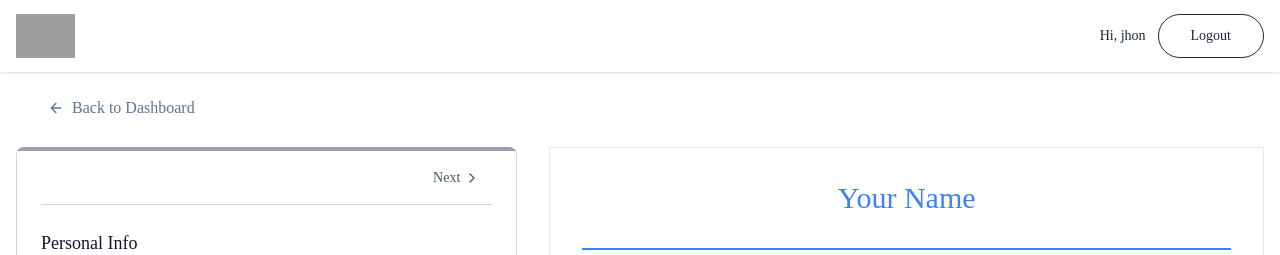
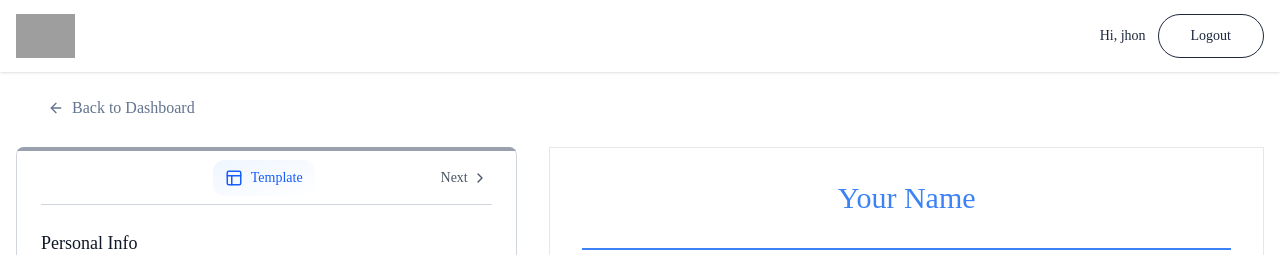
Before and after one commit to MithranMurugavel/Resume-Builder, a React (Vite) app in the folder frontend/: page /app/builder/1 in a window 1280 px wide. Shown: the top 255 px of the page. Built offline with nearby package versions, Linux system fonts and the light colour scheme; grey boxes are pictures that could not be loaded; a web font is replaced by a local one.

Commit message:
feat(builderspage):added options for customizing the resume template

```diff
--- /dev/null
+++ b/frontend/src/component/TemplateSelector.jsx
@@ -0,0 +1,71 @@
+import { Check, Layout } from 'lucide-react';
+import React, { useState } from 'react'
+
+const TemplateSelector = ({ selectedtemplates, onChange }) => {
+
+    const [isOpen, setIsOpen] = useState(false);
+
+    const templates = [
+        {
+            id: "classic",
+            name: "Classic",
+            preview: "Display your info in simple styled way and clear sections"
+        },
+        {
+            id: "minimal-image",
+            name: "Minimal Image",
+            preview: "Minimal design wiht neat clean structure and typography"
+        },
+        {
+            id: "minimal",
+            name: "Minimal",
+            preview: "Ultra-clean design that puts your content in front and center"
+        },
+        {
+            id: "modern",
+            name: "Modern",
+            preview: "Modernized structure for your resume with high profiled typography"
+        }
+    ]
+    return (
+        <div className="relative">
+            <button className="flex items-center z-50 gap-2 text-sm text-blue-600 bg-gradient-to-br from-blue-50 hover:to-blue-100 ring-blue-300 hover:ring transition-all px-3 py-2 rounded-xl " onClick={() => setIsOpen(prev => !prev)}>
+                <Layout size={18} /><span className='max-sm:hidden'>Template</span>
+            </button>
+            {
+                isOpen && (
+
+                    <>
+                        <div className="fixed inset-0 z-40" onClick={() => setIsOpen(false)}></div>
+
+                            <div className="absolute top-full left-1/2 -translate-x-1/2 w-72 p-3 mt-2 space-y-3 z-50 bg-white rounded-md border border-gray-300 shadow-lg" onClick={e => e.stopPropagation()}>
+                                {
+                                    templates.map((template) => (
+                                        <div key={template.id} onClick={() => { onChange(template.id); setIsOpen(false) }} className={`relative p-2 border rounded-lg cursor-pointer transition-all ${selectedtemplates === template.id ? "border-blue-400 bg-blue-100" : "border-gray-300 hover:border-gray-400 hover:bg-gray-100"}`}>
+                                            {
+                                                selectedtemplates === template.id && (
+                                                    <div className="absolute top-2 right-2">
+                                                        <div className="size-5 bg-blue-400 rounded-full flex items-center justify-center">
+                                                            <Check className="w-3 h-3 text-white" />
+                                                        </div>
+                                                    </div>
+                                                )
+                                            }
+                                            <div className='space-y-1'>
+                                                <h4 className="font-medium text-gray-800">{template.name}</h4>
+                                                <div className="mt-2 p-2 bg-blue-50 rounded-md text-gray-500 text-xs italic">{template.preview}
+                                            </div>
+                                        </div>
+                                    </div>
+                                    ))}
+                            </div>
+                    </>
+                )
+            }
+
+        </div>
+
+    )
+}
+
+export default TemplateSelector
--- a/frontend/src/pages/ResumeBuilder.jsx
+++ b/frontend/src/pages/ResumeBuilder.jsx
@@ -4,6 +4,7 @@ import { dummyResumeData } from '../assets/assets';
 import { ArrowLeftIcon, Briefcase, ChevronLeft, ChevronRight, FileText, FolderIcon, GraduationCap, Sparkles, User } from 'lucide-react';
 import PersonalInfo from '../component/PersonalInfo';
 import ResumePreview from '../component/ResumePreview';
+import TemplateSelector from '../component/TemplateSelector';
 
 const ResumeBuilder = () => {
 
@@ -62,25 +63,27 @@ const ResumeBuilder = () => {
               <hr className="absolute top-0 left-0 right-0 border-2 border-gray-400" />
               <hr className="absolute top-0 left-0 h-1 bg-gradient-to-r from-green-500 to-green-600 border-none transition-all duration-1000" style={{ width: `${activeSection * 100 / (section.length - 1)}%` }} />
 
-              <div className="flex justify-between items-center mb-6 border-b border-gray-300 py-1">
-                {/* Left side */}
-                <div>
+              <div className="grid grid-cols-3 items-center mb-6 border-b border-gray-300 py-1 gap-16">
+                {/* Left side of form nav*/}
+                <div className="mr-24">
                   {activeSection !== 0 && (
                     <button onClick={() => setActiveSection((prev) => Math.max(prev - 1, 0))}
-                      className="flex items-center gap-1 p-3 rounded-lg text-sm font-medium text-gray-600 hover:bg-gray-50 transition-all duration-500"
-                    >
+                      className="flex items-center gap-1 p-3 rounded-lg text-sm font-medium text-gray-600 hover:bg-gray-50 transition-all duration-500">
                       <ChevronLeft className="size-4" />
                       Previous
                     </button>
                   )}
                 </div>
-                {/* Right side */}
+                {/* Middle of form nav */}
+                <div>
+                  <TemplateSelector selectedtemplates={resume.template} onChange={(template) => setResume(prev => ({...prev, template}))} />
+                </div>
+                {/* Right side form nav */}
                 <div>
                   <button onClick={() => { setActiveSection((prev) => Math.min(prev + 1, section.length - 1)) }}
-                    className={`flex items-center gap-1 p-3 rounded-lg text-sm font-medium text-gray-600 hover:bg-gray-50 transition-all ${activeSection === section.length - 1 ? 'opacity-50' : ''
+                    className={`flex items-center gap-1 p-3 rounded-lg text-sm font-medium text-gray-600 hover:bg-gray-50 transition-all pl-14 ${activeSection === section.length - 1 ? 'opacity-50' : ''
                       }`}
-                    disabled={activeSection === section.length - 1}
-                  >
+                    disabled={activeSection === section.length - 1}>
                     Next
                     <ChevronRight className="size-4" />
                   </button>
@@ -98,9 +101,8 @@ const ResumeBuilder = () => {
           {/* RightSection */}
           <div className="lg:col-span-7 max-lg:mt-6">
             <div>
-
             </div>
-                <ResumePreview data={resume} template={resume.template} accentColor={resume.accent_color}/>
+            <ResumePreview data={resume} template={resume.template} accentColor={resume.accent_color} />
           </div>
         </div>
       </div>
```
